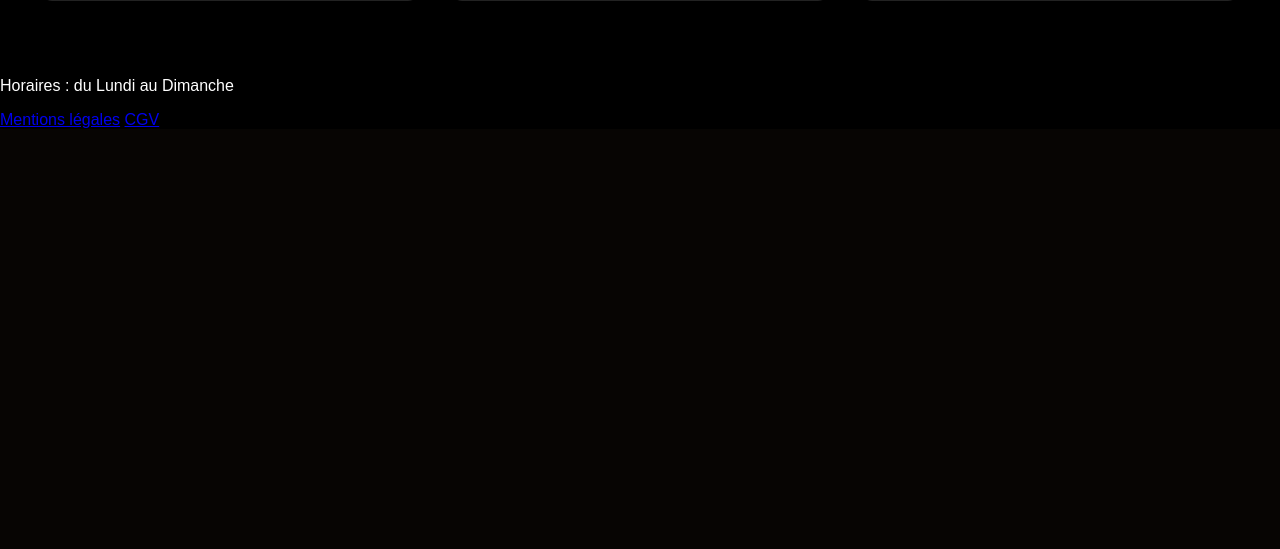
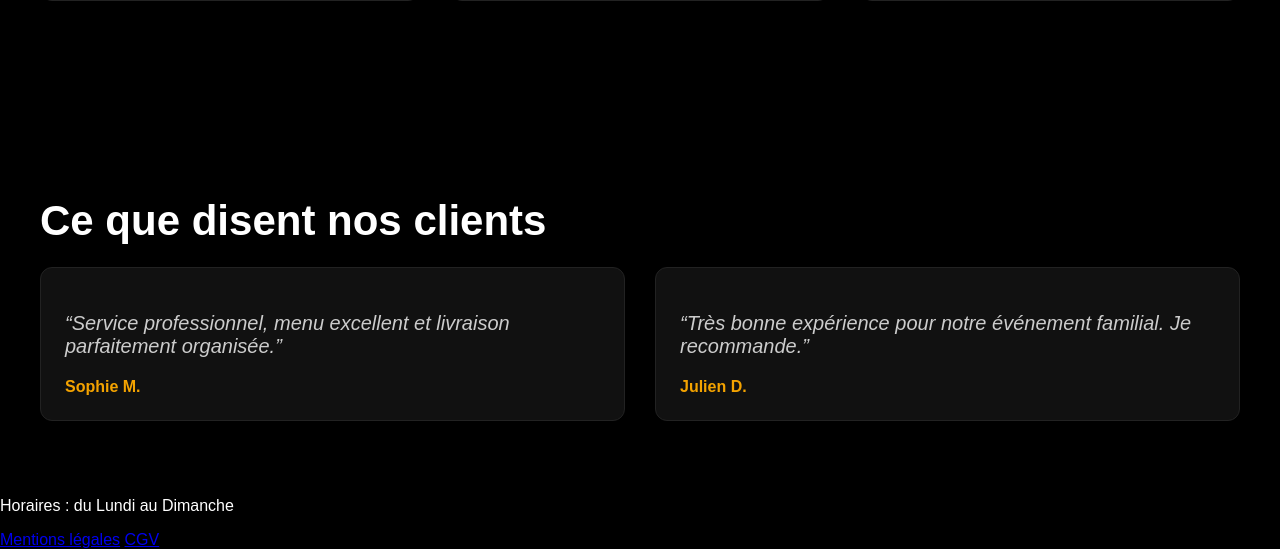
Before and after one commit to nzimbietienne-glitch/Vite-Gourmand-ecf, a PHP site: page / in a window 1280 px wide. Shown: the part 1494-2043 px from the top of the page. Before the commit the page ends 1622 px from the top, so only its background shows below. Run offline with PHP 8.4, Linux system fonts and the light colour scheme; data comes from the database, SQL or seed files in the repository.

Commit message:
feat: ajout section avis clients

```diff
--- a/public/css/style.css
+++ b/public/css/style.css
@@ -308,3 +308,36 @@ h2 {
 .hero p {
     font-size: 18px;
 }
+
+.avis-section {
+    padding: 60px 40px;
+    max-width: 1200px;
+}
+
+.avis-grid {
+    display: grid;
+    grid-template-columns: repeat(2, 1fr);
+    gap: 30px;
+}
+
+.avis-card {
+    background-color: #111;
+    border: 1px solid #222;
+    border-radius: 12px;
+    padding: 24px;
+}
+
+.avis-card p {
+    color: #ccc;
+    font-style: italic;
+}
+
+.avis-card strong {
+    color: #f4a300;
+}
+
+@media screen and (max-width: 600px) {
+    .avis-grid {
+        grid-template-columns: 1fr;
+    }
+}
--- a/public/index.php
+++ b/public/index.php
@@ -122,6 +122,22 @@ while ($menu = $requete->fetch()) :
 </section>
 </main>
 
+<section class="avis-section">
+    <h2>Ce que disent nos clients</h2>
+
+    <div class="avis-grid">
+        <article class="avis-card">
+            <p>“Service professionnel, menu excellent et livraison parfaitement organisée.”</p>
+            <strong>Sophie M.</strong>
+        </article>
+
+        <article class="avis-card">
+            <p>“Très bonne expérience pour notre événement familial. Je recommande.”</p>
+            <strong>Julien D.</strong>
+        </article>
+    </div>
+</section>
+
 <footer>
     <p>Horaires : du Lundi au Dimanche</p>
     <a href="mentions-legales.php">Mentions légales</a>
```
